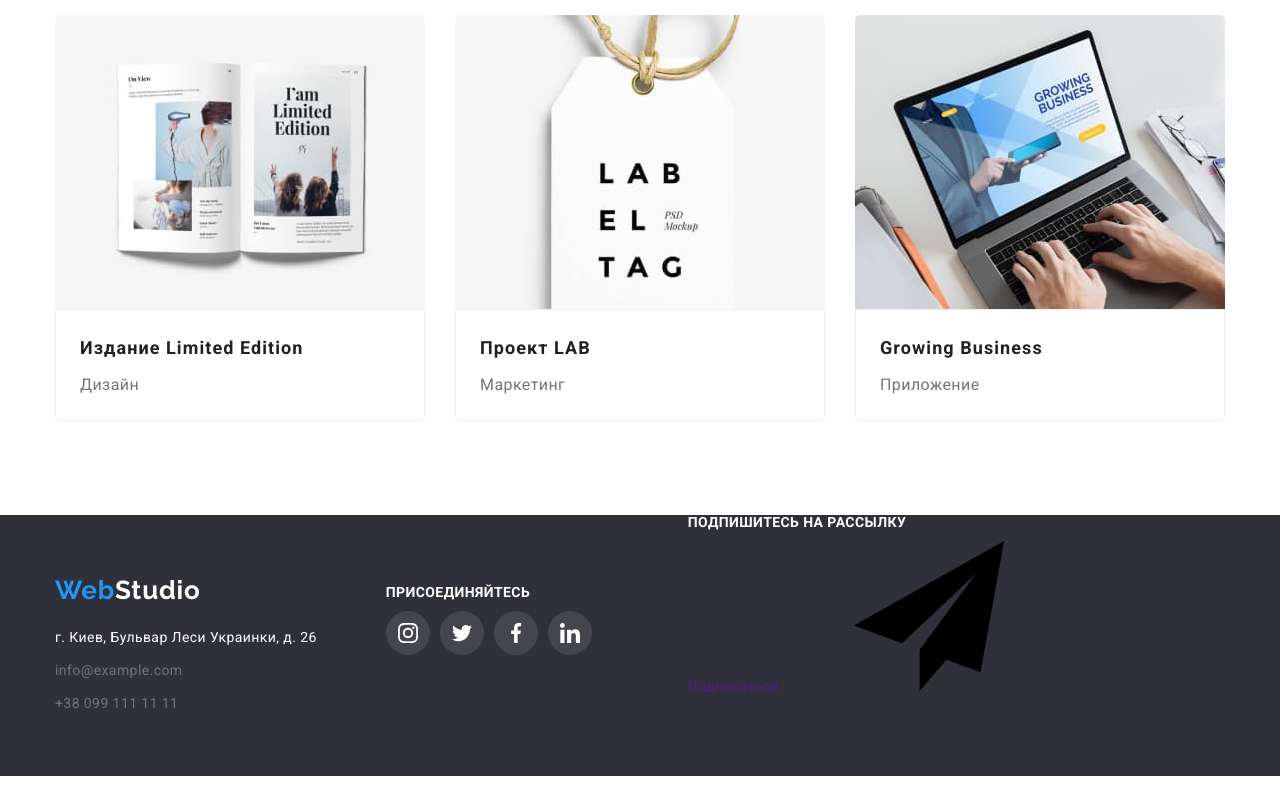
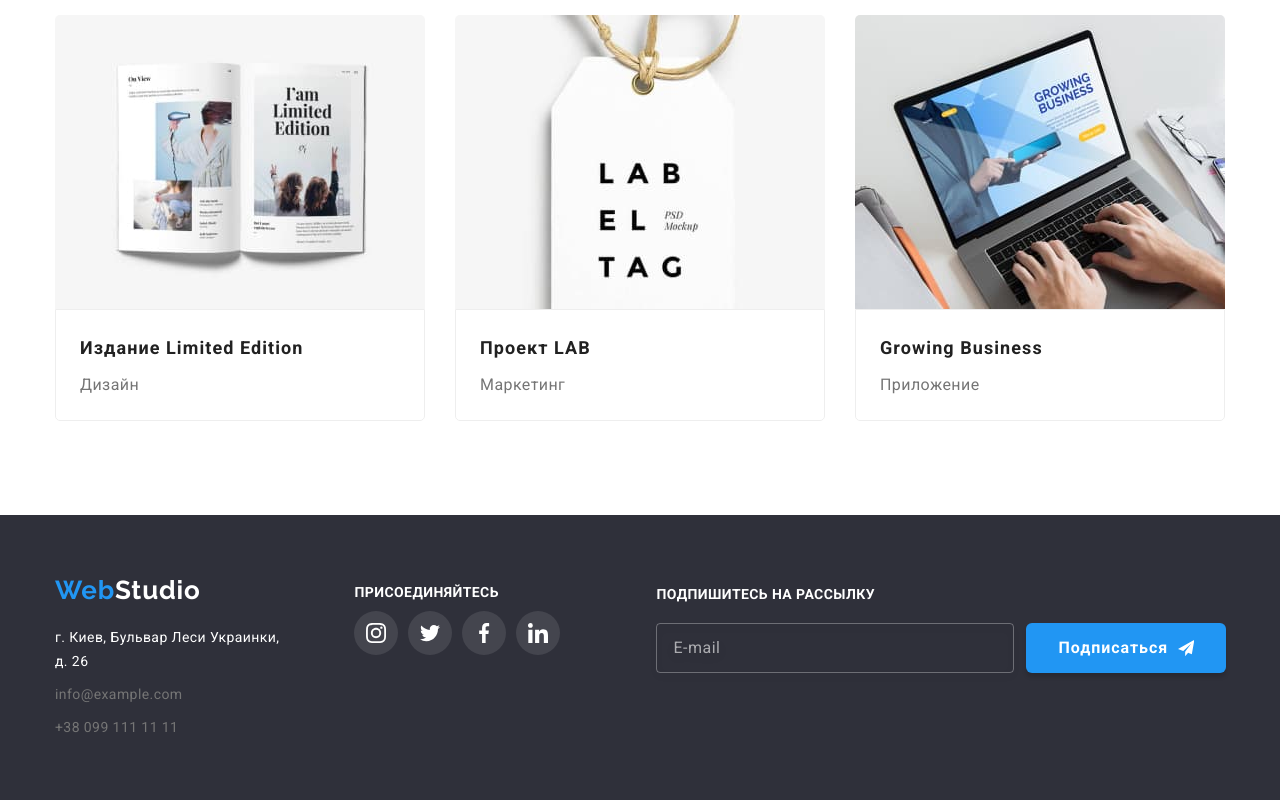
Before and after one commit to Vadim-Vatrya/goit-markup-hw-006, a plain HTML site: page portfolio.html in a window 1280 px wide. Shown: the part 1104-1904 px from the top of the page. Before the commit the page ends 1880 px from the top, so only its background shows below. Drawn offline with nearby package versions, Linux system fonts and the light colour scheme.

Commit message:
Portfolio

```diff
--- a/portfolio.html
+++ b/portfolio.html
@@ -337,13 +337,28 @@
             </li>
           </ul>
         </div>
-        <div class="subscribe">
-          <b class="title">Подпишитесь на рассылку</b>
-          <a class="button-footer link" href=""
-            >Подписаться<svg class="icon-send">
-              <use href="./images/sprite.svg#icon-send"></use>
-            </svg>
-          </a>
+        <div class="subcribe">
+          <form class="subcribe-form" action="#">
+            <div class="">
+              <b class="subcribe_title">Подпишитесь на рассылку</b>
+            </div>
+            <div class="subcribe__container">
+              <label class="subcribe__label"
+                ><input
+                  class="subcribe__input"
+                  type="email"
+                  name="e-mail"
+                  placeholder="E-mail"
+                />
+              </label>
+              <button class="mainbutton subcribe__btn" type="submit">
+                <span class="subcribe__text">Подписаться</span>
+                <svg class="subcribe__icon">
+                  <use href="./images/sprite.svg#icon-send"></use>
+                </svg>
+              </button>
+            </div>
+          </form>
         </div>
       </div>
     </footer>
```
Also changed, not shown: index.html (+0 -1 lines).
